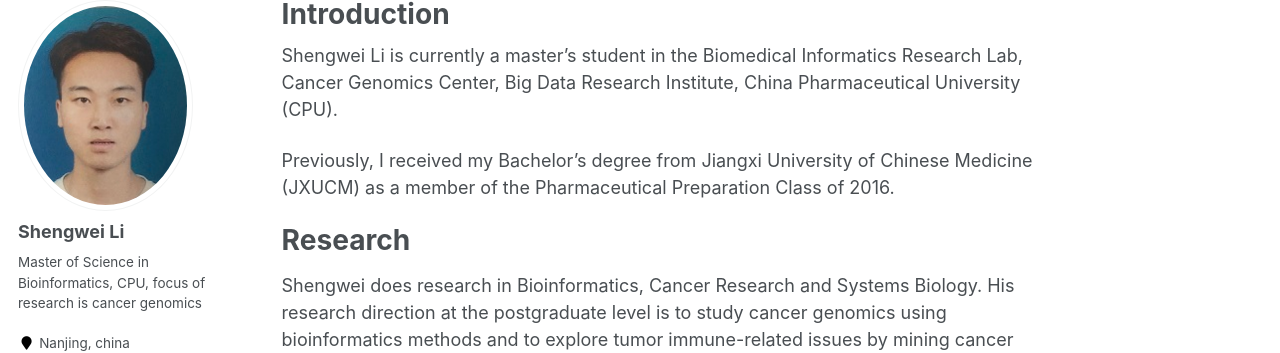
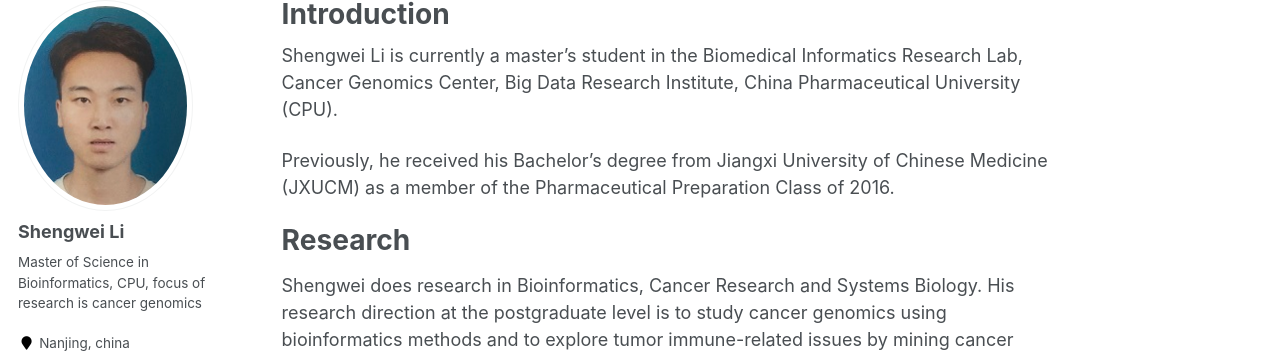
Before and after one commit to shengwei666/shengwei666.github.io, a Jekyll site: the page built from _pages/about.md, in a window 1280 px wide and 1203 px high. Shown: the part 118-471 px from the top of the window. Built offline with Jekyll 4.4.1, drawn with Linux system fonts in a browser that asks for light colours.

Commit message:
Update about.md

```diff
--- a/_pages/about.md
+++ b/_pages/about.md
@@ -10,7 +10,7 @@ redirect_from:
 
 Shengwei Li is currently a master's student in the Biomedical Informatics Research Lab, Cancer Genomics Center, Big Data Research Institute, China Pharmaceutical University (CPU). <br>
 
-Previously, I received my Bachelor's degree from Jiangxi University of Chinese Medicine (JXUCM) as a member of the Pharmaceutical Preparation Class of 2016.
+Previously, he received his Bachelor's degree from Jiangxi University of Chinese Medicine (JXUCM) as a member of the Pharmaceutical Preparation Class of 2016.
 
 Research
 ======
```
